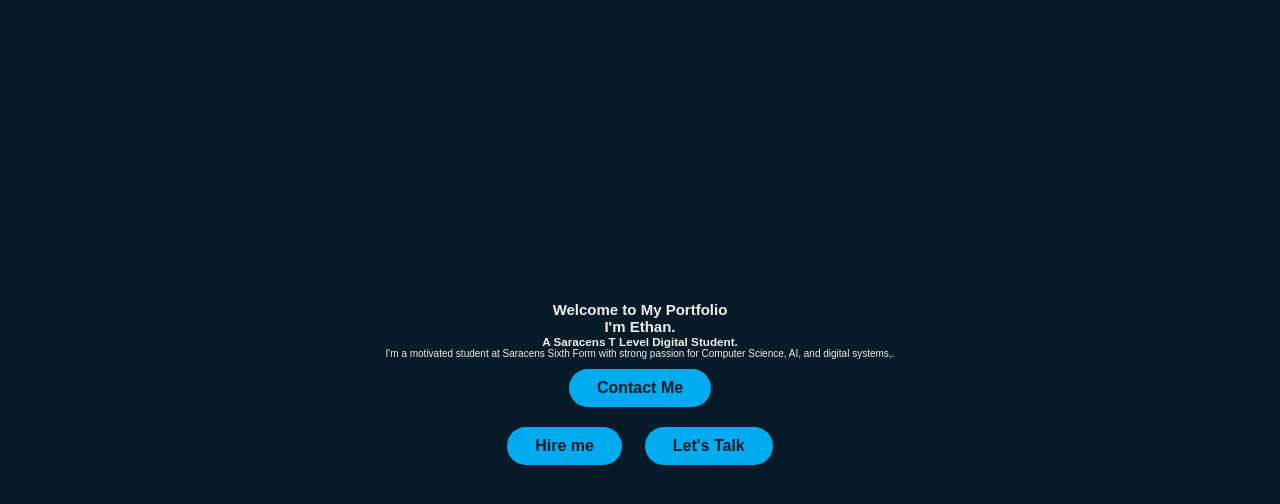
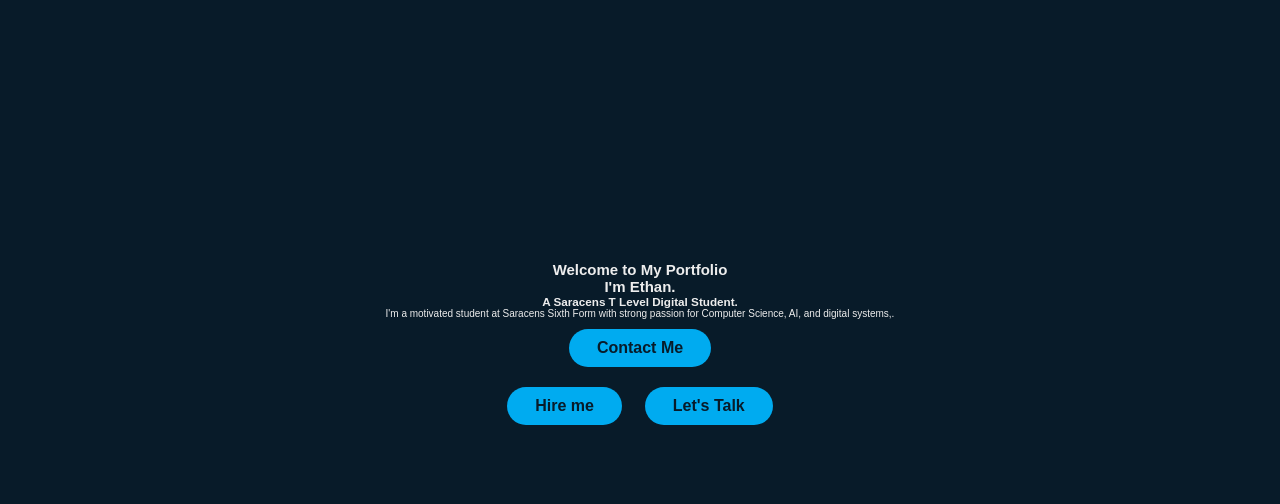
Before and after one commit to Ethan-guscott-dev/digital-porfolio, a plain HTML site: page index.html in a window 1280 px wide. Shown: the part 52-556 px from the top of the page. Drawn offline with nearby package versions, Linux system fonts and the light colour scheme.

Commit message:
Update style.css

```diff
--- a/style.css
+++ b/style.css
@@ -107,4 +107,20 @@ section {
     color: var(--bg-color);
 }
 
+section {
+    min-height:  100vh;
+    padding: 10rem 9% 2rem;
 }
+
+section:nth-of-type(even) {
+    background: var(--second-bg-color);
+}
+
+.home {
+    display: flex;
+    align-items: center;
+    padding: 0 9%;
+    justify-content: center;
+    flex-direction: column;
+    text-align: center;
+}
```
